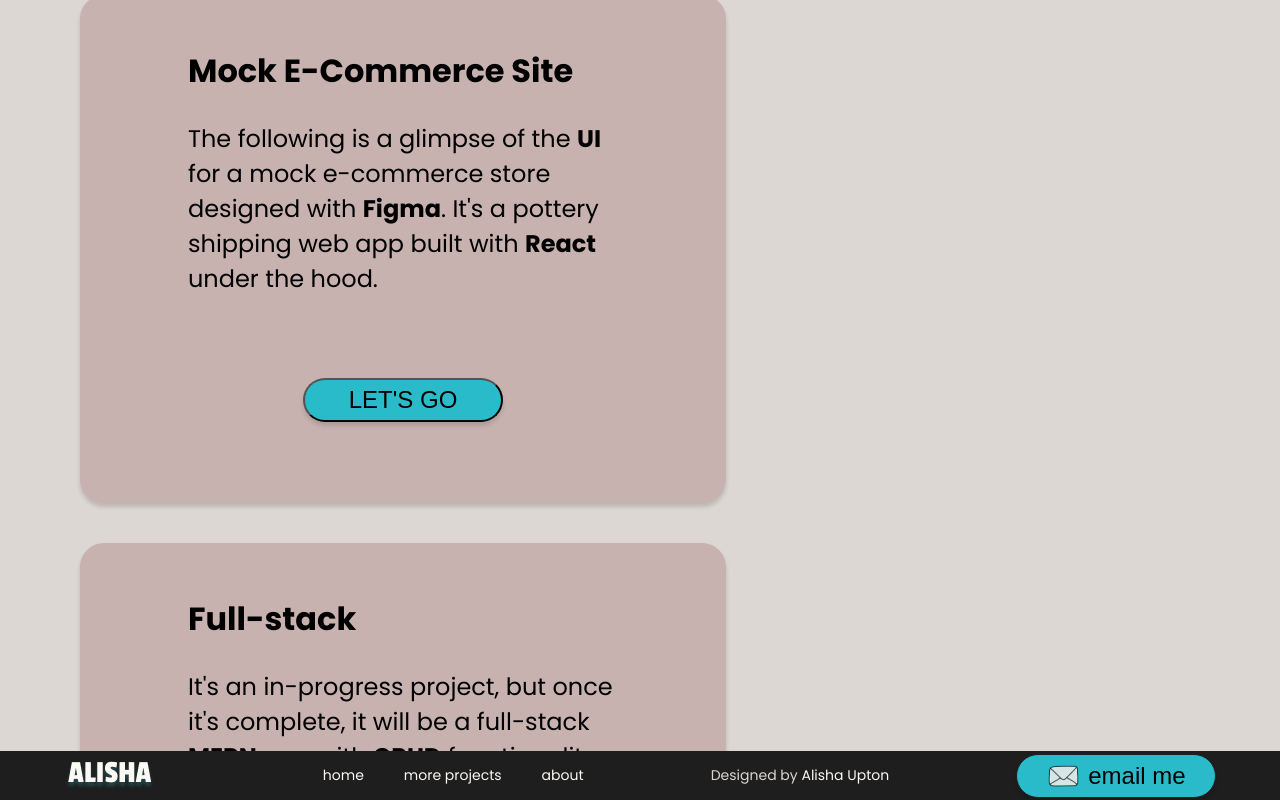
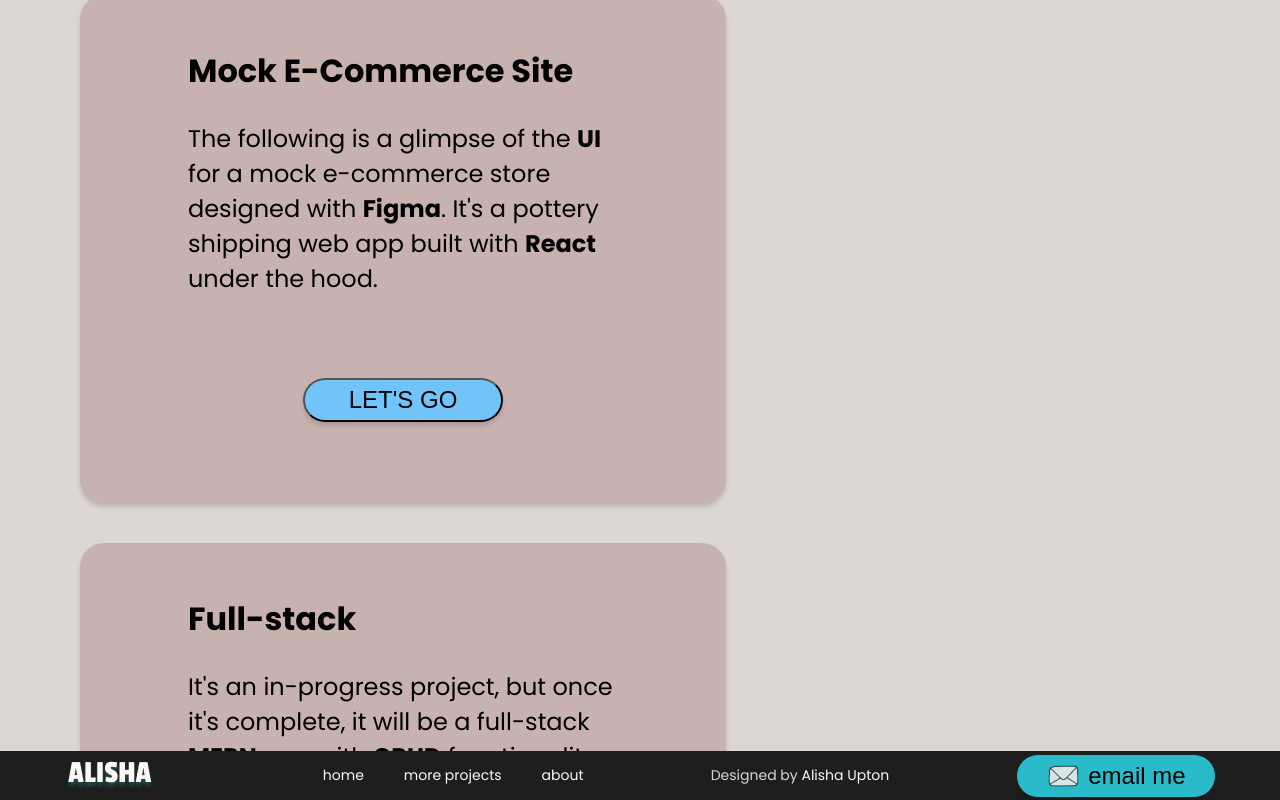
Before and after one commit to cyan-byte/au-portfolio, a React (Create React App) app: page / in a window 1280 px wide. In both pictures the pointer is over the button 403 px from the left and 1954 px from the top of the page. Shown: the part 1554-2354 px from the top of the page. Built offline with nearby package versions, Linux system fonts and the light colour scheme.

Commit message:
button hover

```diff
--- a/src/App.css
+++ b/src/App.css
@@ -29,6 +29,10 @@ button {
   cursor: pointer;
 }
 
+button:hover {
+  background-color: #70c4f9;
+}
+
 a {
   text-decoration: none;
   color: #1e1e1e;
@@ -46,8 +50,6 @@ a:focus {
 a:hover {
   border-radius: 8px;
   font-weight: 700;
-  /* text-decoration: underline 8px;
-  text-decoration-color: #12d9e7; */
 }
 
 .font-link1 {
```
